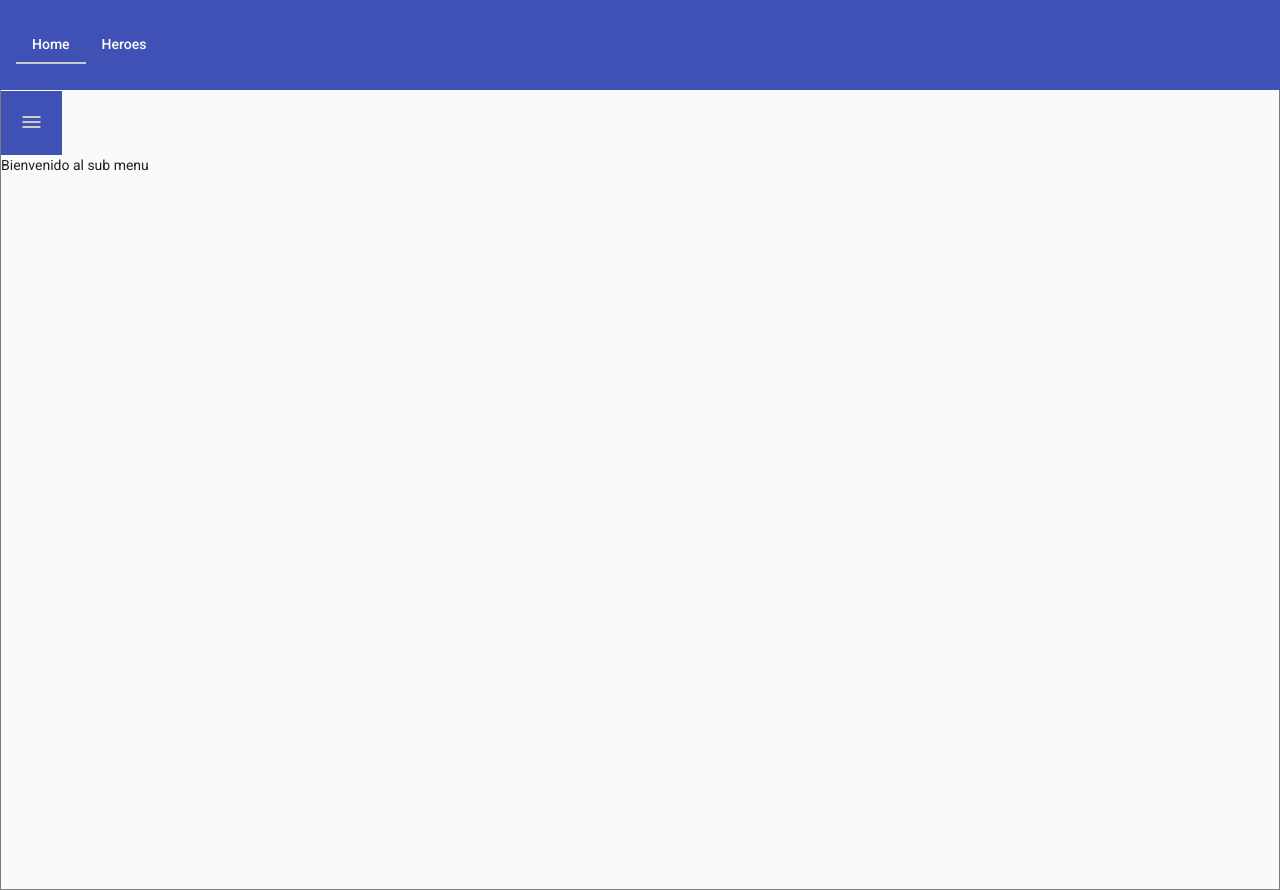
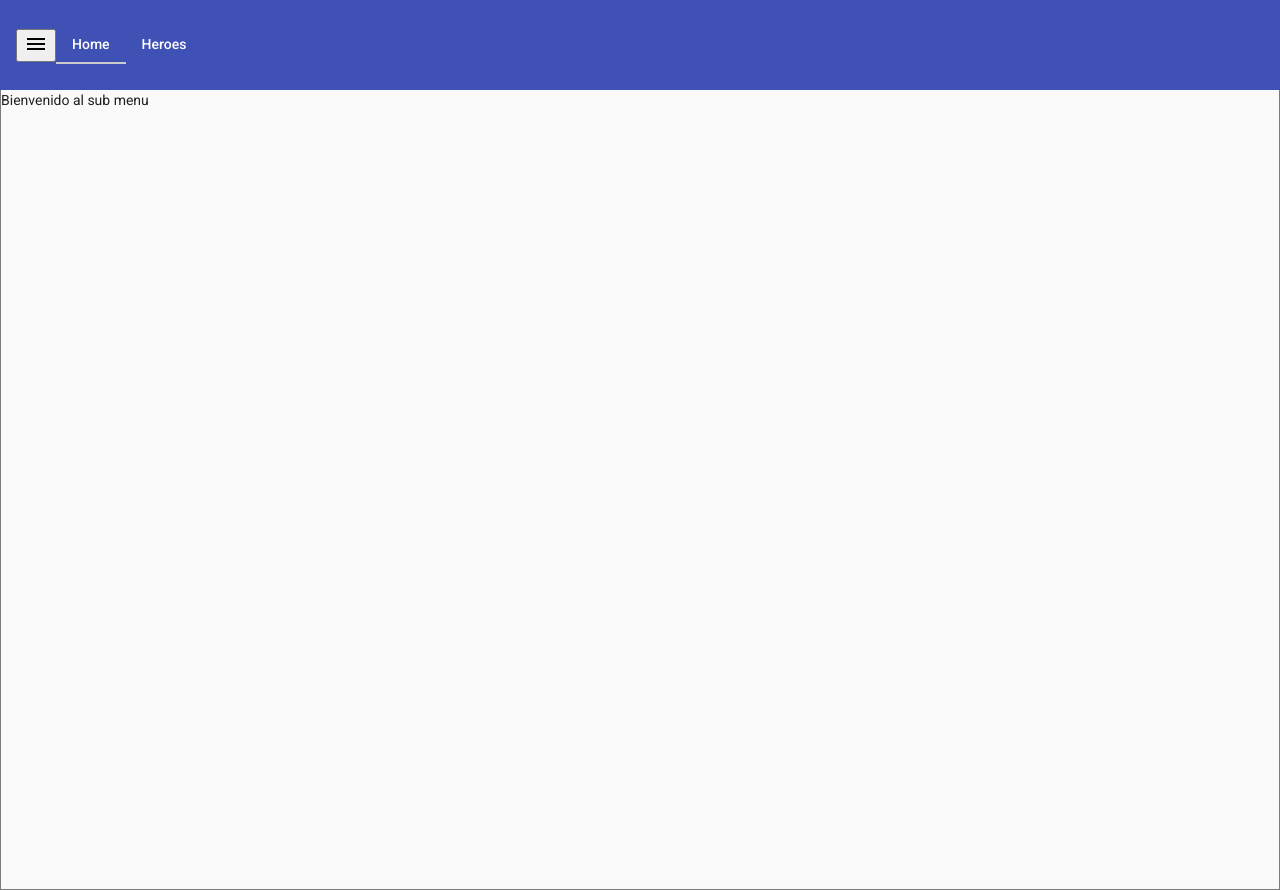
Before and after one commit to jitos-dev/heroes-angular, an Angular app: page /heroes in a window 1280 px wide. Built offline with nearby package versions, Linux system fonts and the light colour scheme.

Commit message:
changed show nav from sub menu to app.component

```diff
--- a/src/app/app.component.html
+++ b/src/app/app.component.html
@@ -1,4 +1,9 @@
 <mat-toolbar color="primary">
+
+  <button class="togle-button" color="primary" (click)="showTogle()">
+    <mat-icon>menu</mat-icon>
+  </button>
+
   <div>
     <button mat-button [routerLink]="'/'" (click)="checkMenu('home')"
       [ngClass]="{'selected-border-menu': optionMenu == 'home'}">Home</button>
--- a/src/app/app.component.ts
+++ b/src/app/app.component.ts
@@ -1,4 +1,4 @@
-import { Component, OnInit } from '@angular/core';
+import { Component, OnInit, EventEmitter } from '@angular/core';
 import { HeroeService } from './core/services/heroe.service';
 
 @Component({
@@ -9,6 +9,8 @@ import { HeroeService } from './core/services/heroe.service';
 export class AppComponent implements OnInit {
 
   optionMenu!: string
+  clickShowTogle: boolean = false
+  eventClick: EventEmitter<boolean> = new EventEmitter<boolean>();
 
   constructor() { }
 
@@ -20,5 +22,13 @@ export class AppComponent implements OnInit {
     this.optionMenu = option
   }
 
+  /**Cada vez que hace click en el botón para mostrar u ocultar el sub-menu */
+  showTogle() {
+    //Cambiamos el valor de la variable para enviarla
+    this.clickShowTogle = !this.clickShowTogle
+
+    //emitimos el cambio del evento
+    this.eventClick.emit(this.clickShowTogle)
+  }
 
 }
--- a/src/app/modules/heroes/pages/home/home-heroes.component.html
+++ b/src/app/modules/heroes/pages/home/home-heroes.component.html
@@ -10,18 +10,7 @@
           [ngClass]="{'selected-border-menu': optionSubMenu == 'alta'}">Alta</button>
       </div>
     </mat-toolbar>
-    <!--     <p>Auto-resizing sidenav</p>
-    <p *ngIf="showFiller">Lorem, ipsum dolor sit amet consectetur.</p>
-    <button (click)="showFiller = !showFiller" mat-raised-button>
-      Toggle extra text
-    </button> -->
   </mat-drawer>
-
-
-  <button class="togle-button" color="primary" (click)="drawer.toggle()">
-    <mat-icon>menu</mat-icon>
-  </button>
-
 
 
   <div>
@@ -32,7 +21,4 @@
     <app-alta *ngIf="optionSubMenu == 'alta'"></app-alta>
   </div>
 
-  <!--   <div class="example-sidenav-content">
-
-  </div> -->
 </mat-drawer-container>
--- a/src/app/modules/heroes/pages/home/home-heroes.component.ts
+++ b/src/app/modules/heroes/pages/home/home-heroes.component.ts
@@ -1,4 +1,6 @@
-import { Component, OnInit } from '@angular/core';
+import { Component, Input, OnDestroy, OnInit, ViewChild } from '@angular/core';
+import { MatDrawer } from '@angular/material/sidenav';
+import { AppComponent } from 'src/app/app.component';
 import { HeroeService } from 'src/app/core/services/heroe.service';
 
 @Component({
@@ -9,12 +11,18 @@ import { HeroeService } from 'src/app/core/services/heroe.service';
 export class HomeHeroesComponent implements OnInit {
 
   optionSubMenu!: string
-  showFiller: boolean = false
 
-  constructor(private heroeService: HeroeService) { }
+  //esto lo obtenemos del html. La etiqueta que queremos obtener la marcamos con #drawer
+  @ViewChild('drawer') drawer!: MatDrawer
+
+  constructor(private heroeService: HeroeService, private appComponent: AppComponent) { }
 
   ngOnInit(): void {
     this.checkSubMenu('home')
+
+    this.appComponent.eventClick.subscribe(event => {
+      event == true ? this.drawer.open() : this.drawer.close()
+    })
   }
 
   getAllHeroes() {
```
Also changed, not shown: src/app/core/services/show-nav.service.ts (added, +11 -0 lines).
